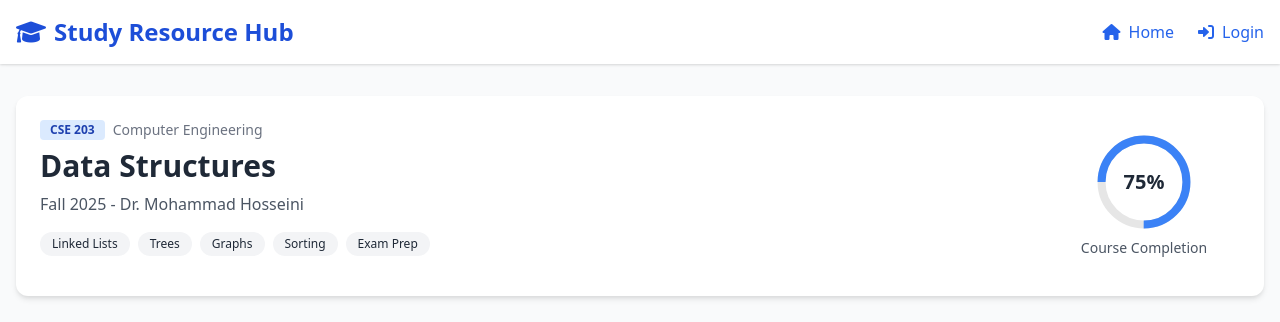
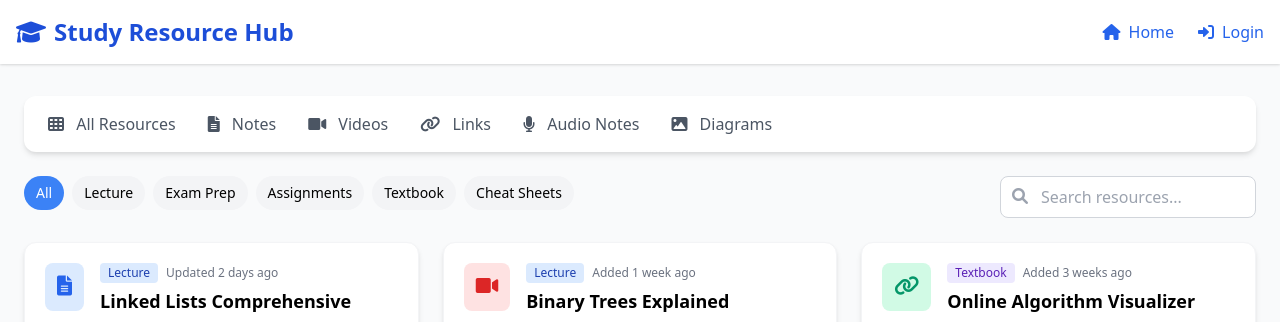
Before and after one commit to asdf-ITeam/Study_Resource_Hub, a plain HTML site: page course.html in a window 1280 px wide. Shown: the top 322 px of the page. Drawn offline with nearby package versions, Linux system fonts and the light colour scheme.

Commit message:
fix underline in register.html, delete header box in course.html

```diff
--- a/course.html
+++ b/course.html
@@ -74,9 +74,9 @@
     </div>
   </nav>
 
-  <div class="container mx-auto px-4 py-8">
+  <div class="container mx-auto px-6 py-8">
     <!-- Course Header -->
-    <div class="bg-white rounded-xl shadow-md p-6 mb-8">
+    <!-- <div class="bg-white rounded-xl shadow-md p-6 mb-8">
       <div class="flex flex-col md:flex-row md:items-center">
         <div class="flex-1">
           <div class="flex items-center mb-2">
@@ -123,7 +123,7 @@
           <span class="text-sm text-gray-600">Course Completion</span>
         </div>
       </div>
-    </div>
+    </div> -->
 
     <!-- Resource Navigation Tabs -->
     <div class="bg-white rounded-xl shadow-md p-2 mb-6">
```
Also changed, not shown: register.html (+2 -2 lines).
